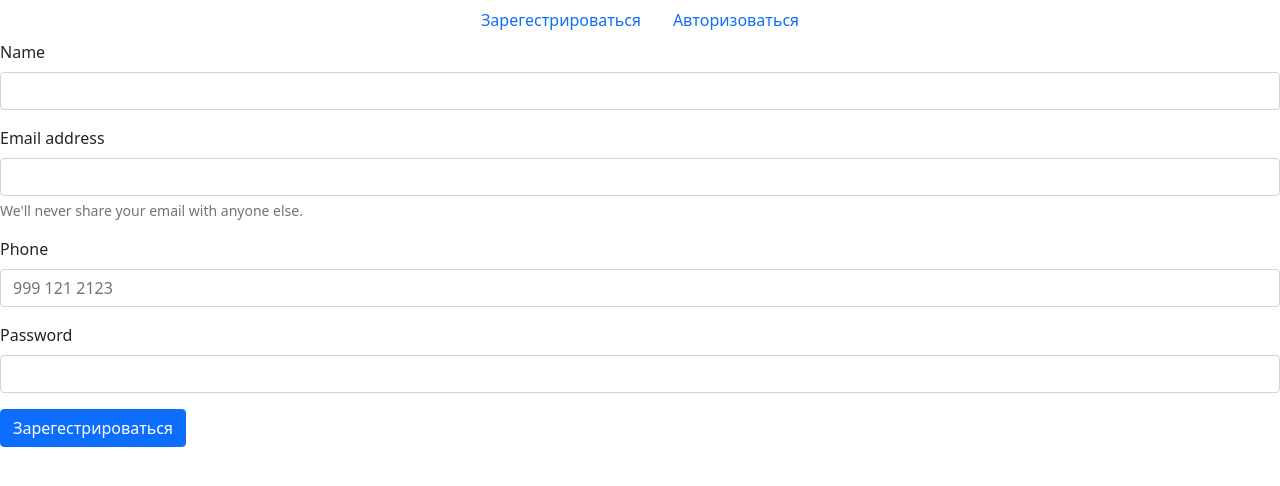
After one commit to DmitriyRud/CustomSocks, a Node server app: page /users/signup in a window 1280 px wide. The commit adds this page. Shown: the top 486 px of the page. Run offline with Node 20, Linux system fonts and the light colour scheme; some libraries are stand-ins or nearby versions.

Commit message:
registration ready

```diff
--- a/public/js/signup.js
+++ b/public/js/signup.js
@@ -0,0 +1,19 @@
+const $form = document.forms.signup;
+
+$form.addEventListener('submit', async (event) => {
+  event.preventDefault();
+  const formData = Object.fromEntries(new FormData(event.target));
+  const res = await fetch('/users/signup', {
+    method: 'POST',
+    headers: {
+      'Content-Type': 'application/json',
+    },
+    body: JSON.stringify(formData),
+  });
+  if (res.status === 555) {
+    alert('Заполни все данные или такой аккаунт уже есть');
+  } else if (res.status === 200) {
+    alert('Успешно Зарегестрирован');
+    window.location = '/users/profile';
+  }
+});
--- a/router/usersRouter.js
+++ b/router/usersRouter.js
@@ -1,5 +1,80 @@
-const express = require('express');
+const express = require("express");
+const sha256 = require("sha256");
 
 const router = express.Router();
 
+const { User } = require("../db/models");
+
+router.get("/signup", (req, res) => {
+  res.render("signup");
+});
+
+router.post("/signup", async (req, res) => {
+  try {
+    const { name, email, phone } = req.body;
+    const userOne = await User.findOne({ where: { email } });
+    function formatPhoneNumber(tel) {
+      let cleaned = ("" + tel).replace(/\D/g, "");
+      let match = cleaned.match(/^(\d{3})(\d{3})(\d{4})$/);
+      if (match) {
+        return "(" + match[1] + ") " + match[2] + "-" + match[3];
+      }
+      res.send("Пожалуйста, введите номер в указанном формате. Спасибо!");
+    }
+    const redTel = formatPhoneNumber(phone);
+    if (userOne) {
+      res.sendStatus(555);
+    } else {
+      const password = sha256(req.body.password);
+      // console.log(req.body)
+      const user = await User.create({
+        name,
+        password,
+        email,
+        phone: redTel,
+      });
+      req.session.userId = user.id;
+      req.session.userName = user.name;
+      req.session.userEmail = user.email;
+      req.session.userPassword = user.password;
+      req.session.userPhone = user.phone;
+      res.sendStatus(200);
+    }
+  } catch (error) {
+    console.log("Error user signup");
+  }
+});
+
+router.get("/signin", (req, res) => {
+  res.render("signin");
+});
+
+router.post("/signin", async (req, res) => {
+  const { email } = req.body;
+  const password = sha256(req.body.password);
+  const user = await User.findOne({ where: { email } });
+  if (user) {
+    if (user.password === password) {
+      req.session.userId = user.id;
+      req.session.userEmail = user.email;
+      res.redirect("/users/profile");
+    } else {
+      res.send("wrong password");
+    }
+  } else {
+    res.redirect("/users/signup");
+  }
+});
+
+router.get("/profile", async (req, res) => {
+  const me = await User.findByPk(req.session.userId);
+  res.render("profile", { me });
+});
+
+router.get("/logout", async (req, res) => {
+  req.session.destroy();
+  res.clearCookie("login");
+  res.redirect("/");
+});
+
 module.exports = router;
--- /dev/null
+++ b/sessions/oDfZwJsQRHqbMGOWgd76zz7AMt8sVRrn.json
@@ -0,0 +1 @@
+{"cookie":{"originalMaxAge":null,"expires":null,"secure":false,"httpOnly":true,"path":"/"},"userId":4,"userName":"Jafar","userEmail":"netbox@gmail.com","userPassword":"a665a45920422f9d417e4867efdc4fb8a04a1f3fff1fa07e998e86f7f7a27ae3","userPhone":"(989) 487-8864","__lastAccess":1645632803894}
--- a/views/layout.hbs
+++ b/views/layout.hbs
@@ -5,9 +5,32 @@
     <meta name="viewport"
           content="width=device-width, user-scalable=no, initial-scale=1.0, maximum-scale=1.0, minimum-scale=1.0">
     <meta http-equiv="X-UA-Compatible" content="ie=edge">
-    <title>Socks</title>
+    <link href="https://cdn.jsdelivr.net/npm/bootstrap@5.1.3/dist/css/bootstrap.min.css" rel="stylesheet" integrity="sha384-1BmE4kWBq78iYhFldvKuhfTAU6auU8tT94WrHftjDbrCEXSU1oBoqyl2QvZ6jIW3" crossorigin="anonymous">
+    <script src="https://cdn.jsdelivr.net/npm/bootstrap@5.1.3/dist/js/bootstrap.bundle.min.js" integrity="sha384-ka7Sk0Gln4gmtz2MlQnikT1wXgYsOg+OMhuP+IlRH9sENBO0LRn5q+8nbTov4+1p" crossorigin="anonymous"></script>
+    <link rel="stylesheet" href="/css/library.css">
+    <title>Document</title>
 </head>
 <body>
+<ul class="nav justify-content-center">
+    {{#if userId}}
+        <li class="nav-item">
+            <a class="nav-link active" aria-current="page" href="/">Главная</a>
+        </li>
+        <li class="nav-item">
+            <a class="nav-link active" aria-current="page" href="/users/profile">Мой профиль</a>
+        </li>
+        <li class="nav-item">
+            <a class="nav-link" href="/users/logout">Выйти</a>
+        </li>
+    {{else}}
+        <li class="nav-item">
+            <a class="nav-link" href="/users/signup">Зарегестрироваться</a>
+        </li>
+        <li class="nav-item">
+            <a class="nav-link" href="/users/signin">Авторизоваться</a>
+        </li>
+    {{/if}}
+</ul>
 {{{body}}}
 </body>
 </html>
--- /dev/null
+++ b/views/profile.hbs
@@ -0,0 +1,2 @@
+<h3>Здравствуйте</h3>
+{{me.name}}
--- /dev/null
+++ b/views/signup.hbs
@@ -0,0 +1,23 @@
+<form action="/users/signup" method="post" name="signup">
+    <div class="mb-3">
+        <label class="form-label" for="exampleCheck1">Name</label>
+        <input type="text" class="form-control" id="exampleCheck1" name="name">
+    </div>
+    <div class="mb-3">
+        <label for="exampleInputEmail1" class="form-label">Email address</label>
+        <input type="text" class="form-control" id="exampleInputEmail1" aria-describedby="emailHelp" name="email">
+        <div id="emailHelp" class="form-text">We'll never share your email with anyone else.</div>
+    </div>
+    <div class="mb-3">
+        <label for="exampleInputPassword1" class="form-label">Phone</label>
+        <input type="text" class="form-control" id="exampleInputPhone1" name="phone" placeholder="999 121 2123">
+    </div>
+    <div class="mb-3">
+        <label for="exampleInputPassword1" class="form-label">Password</label>
+        <input type="text" class="form-control" id="exampleInputPassword1" name="password">
+    </div>
+  <button type="submit" class="btn btn-primary">Зарегестрироваться</button>
+    </div>
+</form>
+
+<script defer src="/js/signup.js"></script>
```
Also changed, not shown: views/signin.hbs (added, +13 -0 lines).
